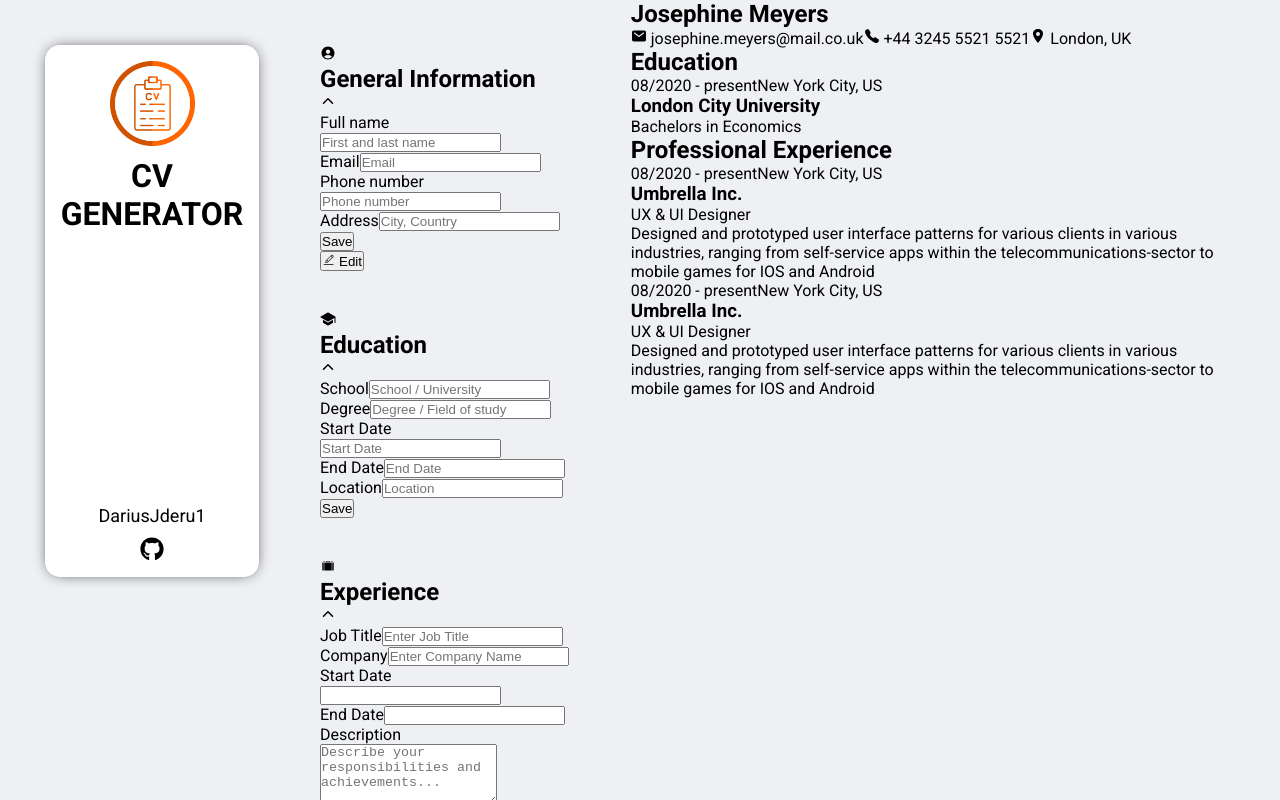
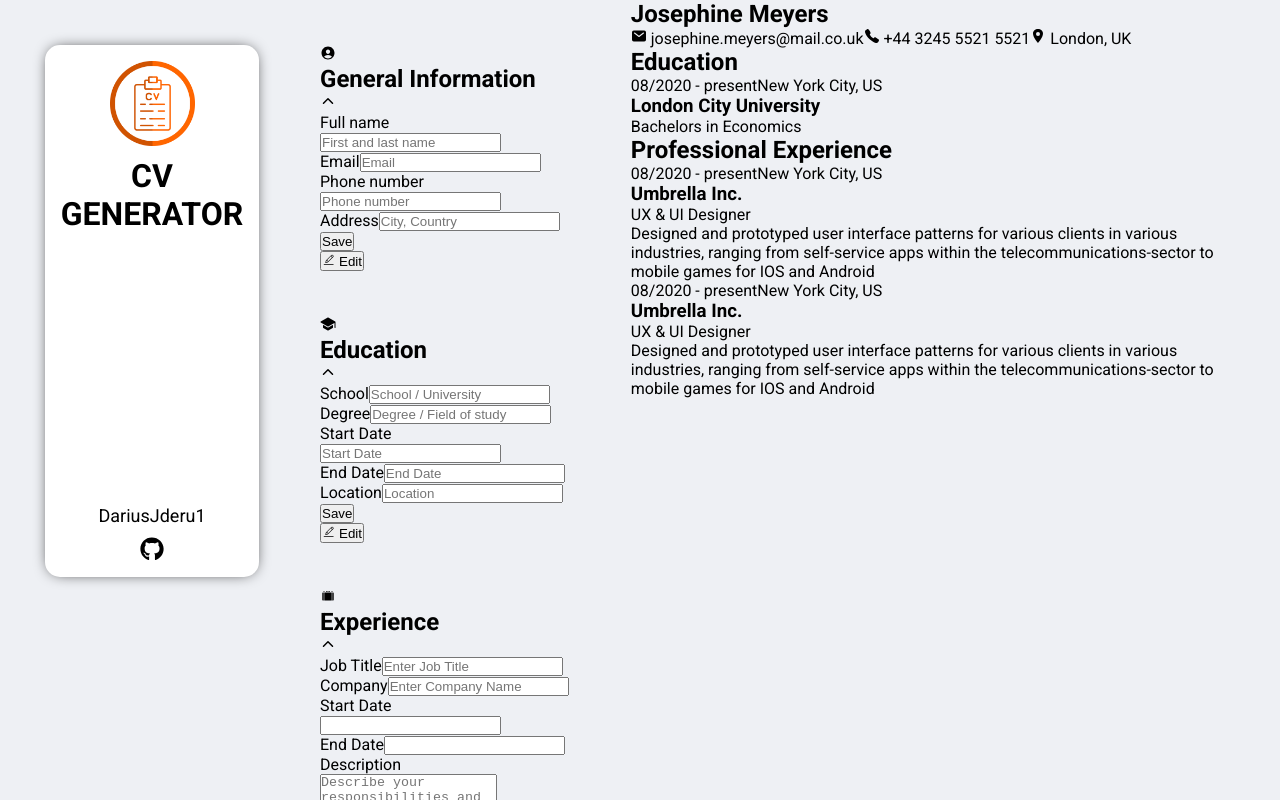
Before and after one commit to DariusJderu1/CV-builder, a React (Vite) app: page / in a window 1280 px wide. Built offline with nearby package versions, Linux system fonts and the light colour scheme.

Commit message:
Add FormWrapper component to GeneralInfoForm

```diff
--- a/src/components/editor/EducationForm.jsx
+++ b/src/components/editor/EducationForm.jsx
@@ -1,29 +1,18 @@
-import { IoSchool, IoChevronUp } from "react-icons/io5";
+import { IoSchool } from "react-icons/io5";
+import { CiEdit } from "react-icons/ci";
+import FormWrapper from "./FormWrapper";
 
 export default function EducationForm() {
 
     return (
 
-        <section>
-
-            <div>
-
-                <div>
-                    <IoSchool />
-                    <h2>Education</h2>
-                </div>
-
-                <IoChevronUp />
-
-            </div>
+        <FormWrapper icon={<IoSchool />} title="Education">
 
             <form>
-
                 <div>
                     <label htmlFor="school">School</label>
                     <input type="text" id="school" placeholder="School / University" required />
                 </div>
-
                 <div>
                     <label htmlFor="degree">Degree</label>
                     <input type="text" id="degree" placeholder="Degree / Field of study" required/>
@@ -45,9 +34,14 @@ export default function EducationForm() {
                 </div>
 
                 <button type="submit">Save</button>
-
             </form>
 
-        </section>
+            <div>
+                <button>
+                     <CiEdit /> Edit
+                </button>
+            </div>
+
+        </FormWrapper>
     );
 }
--- /dev/null
+++ b/src/components/editor/FormWrapper.jsx
@@ -0,0 +1,24 @@
+import { IoChevronUp } from "react-icons/io5";
+
+export default function FormWrapper({children, icon, title}) {
+
+    return (
+
+        <section>
+
+            <div>
+                <div>
+                    {icon}
+                    <h2>{title}</h2>
+                </div>
+
+                <IoChevronUp />
+            </div>
+
+            <div>
+                {children}
+            </div>
+
+        </section>
+    );
+}
--- a/src/styles/app/Editor.css
+++ b/src/styles/app/Editor.css
@@ -8,7 +8,7 @@
     display: flex;
     flex-direction: column;
     align-items: center;
-    gap: 2.5rem;
+    gap: 2.8rem;
 
     height: 100%;
     overflow-y: auto;
```
